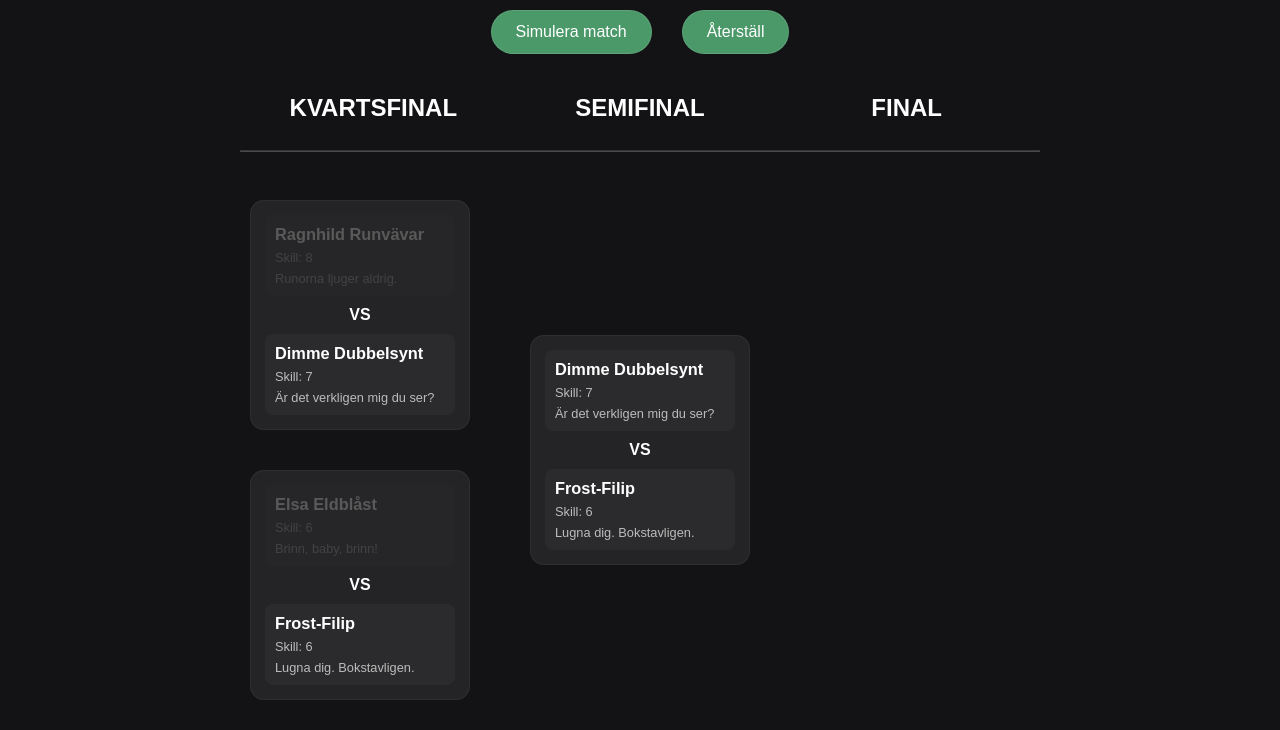
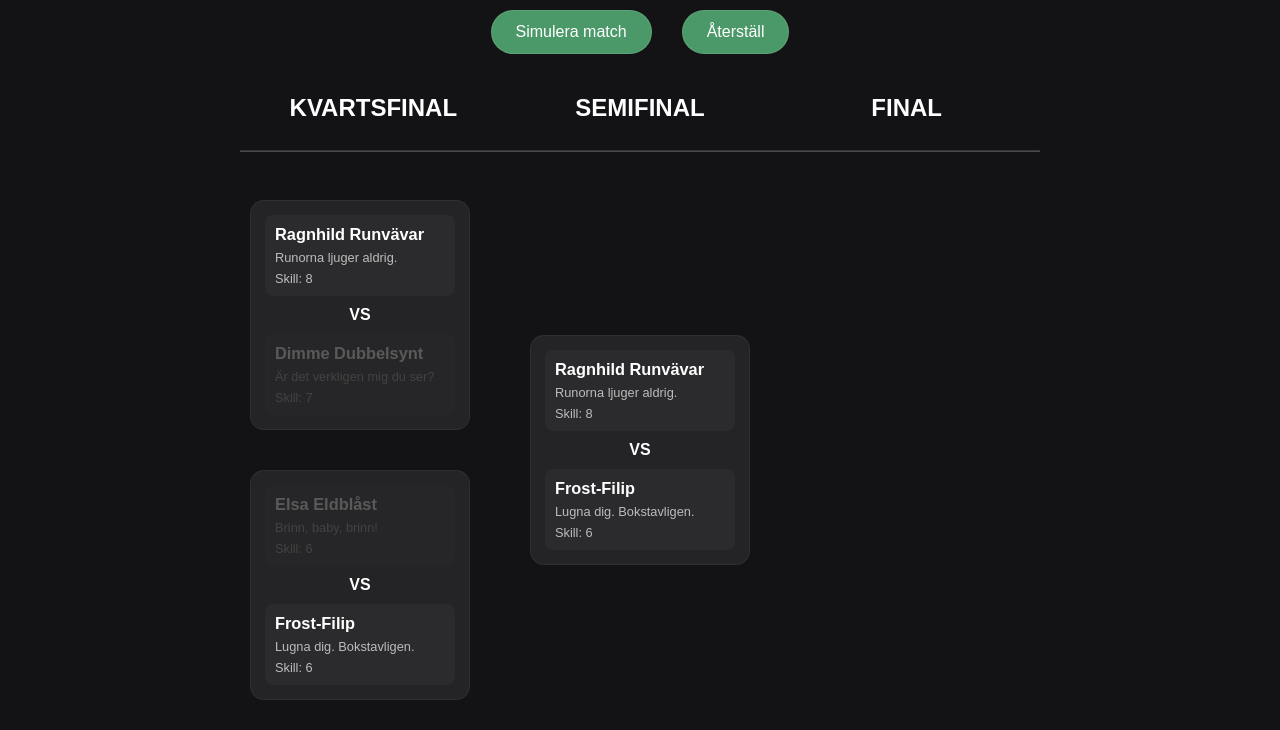
Before and after one commit to LordStickyNote/Samlingssida, a plain HTML site: page assignments/assignment3/index.html in a window 1280 px wide. Both pictures are taken after a click on the button "Simulera match". Shown: the part 70-800 px from the top of the page. Drawn offline with Linux system fonts and the light colour scheme.

Commit message:
assignment3

```diff
--- a/assignments/assignment3/main.js
+++ b/assignments/assignment3/main.js
@@ -1,22 +1,21 @@
-import { bracketMatch } from "./match.js";
+import bracketMatch from "./match.js";
 import { navTabs } from "../../JavaScript/assignments.js";
 navTabs(document.querySelector("nav"), 2);
 
 async function getData(params) {
   const response = await fetch("data.json");
   let data = await response.json();
-  console.log(data);
-  return(data)
+  return data;
 }
 
-let data = await getData();
+const data = await getData();
 
-
-let currentParticipators = [];
+let currentMatches = [];
+let currentPlayers = data;
 
 let nextMatchBtn = document.getElementById("nextMatch");
 
-nextMatchBtn.addEventListener("click", () => compete(currentParticipators));
+nextMatchBtn.addEventListener("click", compete);
 
 let resetBtn = document.getElementById("reset");
 
@@ -33,109 +32,45 @@ async function reset() {
   for (let i = 0; i < matchesRow.length; i++) {
     matchesRow[i].innerHTML = "";
   }
-  data = await getData();
+  currentPlayers = data;
+
   matchmake();
   nextMatchBtn.disabled = false;
 }
 
 function matchmake() {
-  currentParticipators = [];
-  console.log(data, "NY DATA");
-  for (let i = 0; i < data.length; i++) {
-    let matchArray = [];
-    let name1 = data[i].name;
-    let phrase1 = data[i].catchphrase;
-    if (phrase1 == null) {
-      phrase1 = "??";
-    }
-    let skill1 = data[i].skillLevel;
-    if (skill1 == false) {
-      skill1 = "??";
-    }
-    matchArray.push(data[i]);
-    i++;
-    let name2 = data[i].name;
-    let phrase2 = data[i].catchphrase;
-    if (phrase2 == null) {
-      phrase2 = "??";
-    }
-    let skill2 = data[i].skillLevel;
-        if (skill2 == false) {
-      skill2 = "??";
-    }
-    matchArray.push(data[i]);
+  currentMatches = [];
+  for (let i = 0; i < currentPlayers.length; i++) {
+    let player1 = currentPlayers[i];
+    let player2 = currentPlayers[++i];
 
-    currentParticipators.push(matchArray);
-    console.log(currentParticipators);
+    const match = new bracketMatch(player1, player2);
 
-    const match = new bracketMatch(
-      name1,
-      phrase1,
-      skill1,
-      name2,
-      phrase2,
-      skill2,
-    );
-    const matchElement = match.render();
-    row[currentRow].appendChild(matchElement);
+    currentMatches.push(match);
+    row[currentRow].innerHTML += match.render();
   }
 }
 
-function compete(currentParticipators) {
-  console.log("button work", currentParticipators);
-  let newData = [];
-  for (let i = 0; i < currentParticipators.length; i++) {
-    let skill1 = currentParticipators[i][0].skillLevel || 4;
-    let skill2 = currentParticipators[i][1].skillLevel || 4;
-    const chance = skill1 / (skill1 + skill2);
+function compete() {
+  currentPlayers = [];
 
-    console.log("skill 1: ", skill1);
-    console.log("skill 2: ", skill2);
-    console.log("chance: ", chance);
+  for (let i = 0; i < currentMatches.length; i++) {
+    const match = currentMatches[i];
+    match.run();
 
-    if (chance > Math.random()) {
-      currentParticipators[i][0].winner = true;
-      console.log(
-        currentParticipators[i][0],
-        currentParticipators[i][0].name,
-        "1st won",
-      );
+    let winner;
+    if (match.winner === 0) {
+      winner = match.player1;
     } else {
-      currentParticipators[i][1].winner = true;
-      console.log(
-        currentParticipators[i][1],
-        currentParticipators[i][1].name,
-        "2nd won",
-      );
+      winner = match.player2;
     }
-    console.log(
-      currentParticipators[i].length,
-      currentParticipators[i],
-      currentParticipators,
-    );
-    for (let j = 0; j < currentParticipators[i].length; j++) {
-      if (!currentParticipators[i][j].winner) {
-        let matches = row[currentRow].querySelectorAll(".bracketMatch");
-        console.log(matches, "matches gotten by class");
 
-        let participants = matches[i].querySelectorAll(".participant");
-        console.log(
-          participants,
-          "participants gotten by class in match class",
-        );
+    currentPlayers.push(winner);
 
-        participants[j].classList.add("participantLost");
-        console.log(participants[j], "participant that lost gotten by class");
-      } else {
-        currentParticipators[i][j].winner = false;
-        newData.push(currentParticipators[i][j]);
-      }
-    }
-    data = newData;
+    const matchElements = row[currentRow].querySelectorAll(".bracketMatch");
+    matchElements[i].outerHTML = match.render();
   }
   currentRow++;
-  if (currentRow === 3) {
-    nextMatchBtn.disabled=true;
-    }
-  matchmake();
+  if (currentRow === 3) nextMatchBtn.disabled = true;
+  else matchmake();
 }
--- a/assignments/assignment3/match.js
+++ b/assignments/assignment3/match.js
@@ -1,87 +1,66 @@
-export class bracketMatch {
+export default class BracketMatch {
   #player1;
-  #phrase1;
-  #skill1;
-
   #player2;
-  #phrase2;
-  #skill2;
 
   #winner = null;
-  #element = null;
 
-  constructor(player1, phrase1, skill1, player2, phrase2, skill2) {
+  constructor(player1, player2) {
     this.#player1 = player1;
-    this.#phrase1 = phrase1;
-    this.#skill1 = skill1;
-
     this.#player2 = player2;
-    this.#phrase2 = phrase2;
-    this.#skill2 = skill2;
   }
 
   get player1() {
     return this.#player1;
   }
-  get phrase1() {
-    return this.#phrase1;
-  }
-  get skill1() {
-    return this.#skill1;
-  }
 
   get player2() {
     return this.#player2;
   }
-  get phrase2() {
-    return this.#phrase2;
-  }
-  get skill2() {
-    return this.#skill2;
+
+  get isPlayed() {
+    return this.#winner !== null;
   }
 
   get winner() {
     return this.#winner;
   }
-  get element() {
-    return this.#element;
+
+  run() {
+    let skill1 = this.#player1.skillLevel || 4;
+    let skill2 = this.#player2.skillLevel || 4;
+    const chance = skill1 / (skill1 + skill2);
+
+    if (chance > Math.random()) {
+      this.#winner = 0;
+    } else {
+      this.#winner = 1;
+    }
   }
 
   render() {
-    const match = document.createElement("div");
-    match.className = "bracketMatch";
+    let player1Classes = "";
+    let player2Classes = "";
 
-    const participant1 = document.createElement("div");
-    const participant1Name = document.createElement("h3");
-    const participant1Phrase = document.createElement("p");
-    const participant1Skill = document.createElement("p");
-    participant1.className = "participant";
-    participant1Name.textContent = this.player1;
-    participant1Phrase.textContent = this.phrase1;
-    participant1Skill.textContent = "Skill: " + this.skill1;
+    if (this.#winner === 0) {
+      player2Classes = "participantLost";
+    }
 
-    const vs = document.createElement("b");
-    vs.textContent = "VS";
+    if (this.#winner === 1) {
+      player1Classes = "participantLost";
+    }
 
-    const participant2 = document.createElement("div");
-    const participant2Name = document.createElement("h3");
-    const participant2Phrase = document.createElement("p");
-    const participant2Skill = document.createElement("p");
-    participant2.className = "participant";
-    participant2Name.textContent = this.player2;
-    participant2Phrase.textContent = this.phrase2;
-    participant2Skill.textContent = "Skill: " + this.skill2;
-
-    match.appendChild(participant1);
-    participant1.appendChild(participant1Name);
-    participant1.appendChild(participant1Skill);
-    participant1.appendChild(participant1Phrase);
-    match.appendChild(vs);
-    match.appendChild(participant2);
-    participant2.appendChild(participant2Name);
-    participant2.appendChild(participant2Skill);
-    participant2.appendChild(participant2Phrase);
-
-    return match;
+    return `<div class="bracketMatch">
+      <div class="participant ${player1Classes}">
+        <h3>${this.player1.name}</h3>
+        <p>${this.player1.catchphrase || "??"}</p>
+        <p>Skill: ${this.player1.skillLevel || "??"}</p>
+      </div>
+      <b>VS</b>
+      <div class="participant ${player2Classes}">
+        <h3>${this.player2.name}</h3>
+        <p>${this.player2.catchphrase || "??"}</p>
+        <p>Skill: ${this.player2.skillLevel || "??"}</p>
+      </div>
+    </div>`;
   }
 }
```
Also changed, not shown: assignments/assignment3/index.html (line endings or trailing spaces).
